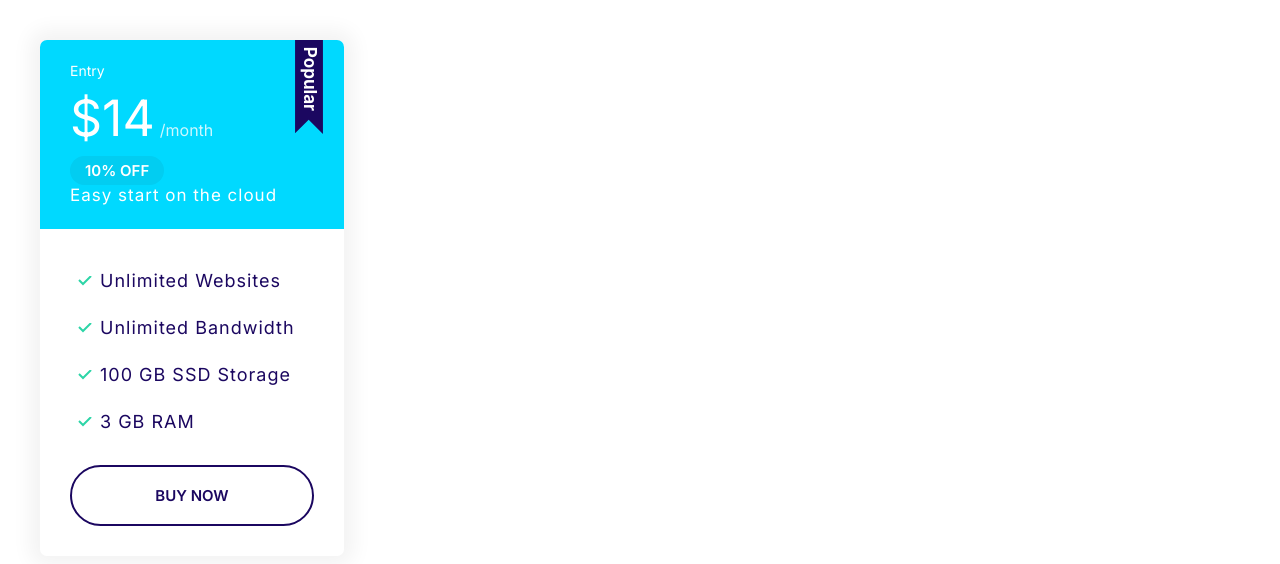
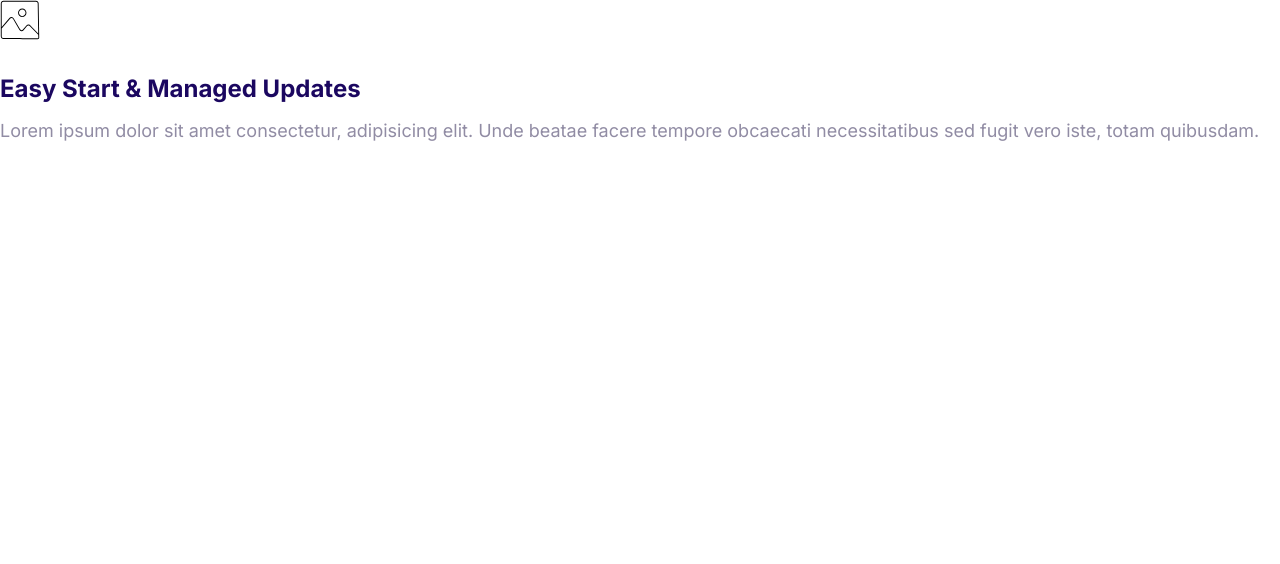
Before and after one commit to GauravGBorade/Ganesh_Tailors, a plain HTML site: page index.html in a window 1280 px wide. Drawn offline with Linux system fonts and the light colour scheme.

Commit message:
Define media component.

```diff
--- a/index.html
+++ b/index.html
@@ -15,26 +15,19 @@
     <link rel="stylesheet" href="css/styles.css" />
   </head>
   <body>
-    <div style="width: 30%; padding: 4rem">
-      <div class="plan plan--popular">
-        <div class="card card--secondary">
-          <header class="card__header">
-            <h3 class="plan__name">Entry</h3>
-            <span class="plan__price">$14</span>
-            <span class="plan__billing-cycle">/month</span>
-            <span class="badge badge--secondary badge--small">10% OFF</span>
-            <span class="plan__description">Easy start on the cloud</span>
-          </header>
-          <div class="card__body">
-            <ul class="list list--tick">
-              <li class="list__item">Unlimited Websites</li>
-              <li class="list__item">Unlimited Bandwidth</li>
-              <li class="list__item">100 GB SSD Storage</li>
-              <li class="list__item">3 GB RAM</li>
-            </ul>
-            <button class="btn btn--outline btn--block">Buy Now</button>
-          </div>
-        </div>
+    <div class="media">
+      <div class="media__image">
+        <svg class="icon icon--primary">
+          <use xlink:href="images/sprite.svg#snap"></use>
+        </svg>
+      </div>
+      <div class="media__body">
+        <h3 class="media__title">Easy Start & Managed Updates</h3>
+        <p>
+          Lorem ipsum dolor sit amet consectetur, adipisicing elit. Unde beatae
+          facere tempore obcaecati necessitatibus sed fugit vero iste, totam
+          quibusdam.
+        </p>
       </div>
     </div>
   </body>
```
